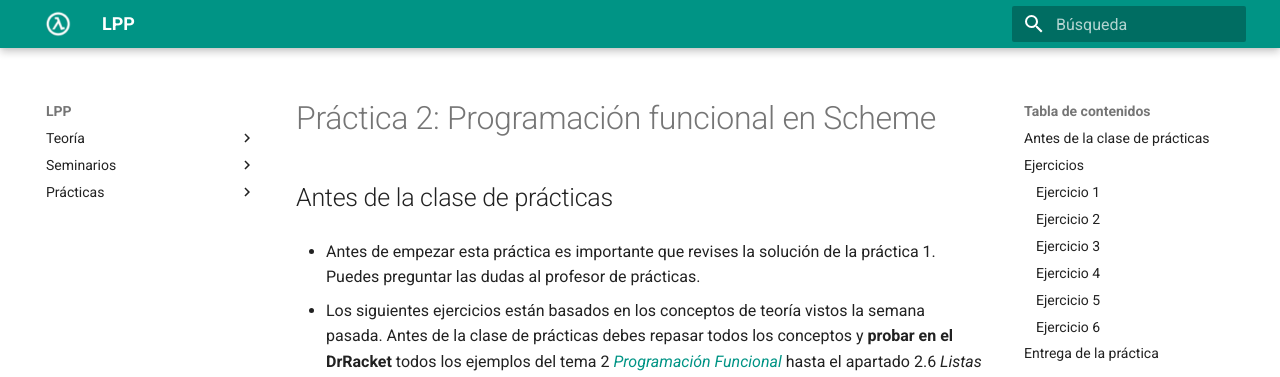
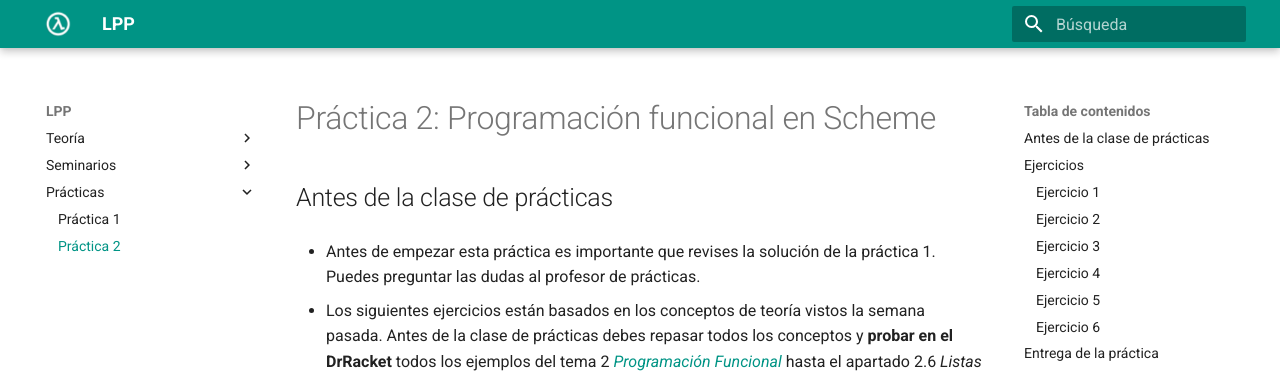
Before and after one commit to domingogallardo/apuntes-lpp, an MkDocs documentation site: the page built from docs/practicas/practica02/practica02.md, in a window 1280 px wide. Shown: the top 377 px of the page. Built offline with MkDocs 1.6.1 and Material for MkDocs 9.7.7, drawn with Linux system fonts in a browser that asks for light colours.

Commit message:
Publicamos semana 2

```diff
--- a/mkdocs.yml
+++ b/mkdocs.yml
@@ -16,7 +16,7 @@ nav:
 
 - 'Prácticas':
     - 'Práctica 1': 'practicas/practica01/practica01.md'
-#    - 'Práctica 2': 'practicas/practica02/practica02.md'
+    - 'Práctica 2': 'practicas/practica02/practica02.md'
 #    - 'Práctica 3': 'practicas/practica03/practica03.md'
 #    - 'Práctica 4': 'practicas/practica04/practica04.md'
 #    - 'Práctica 5': 'practicas/practica05/practica05.md'
```
